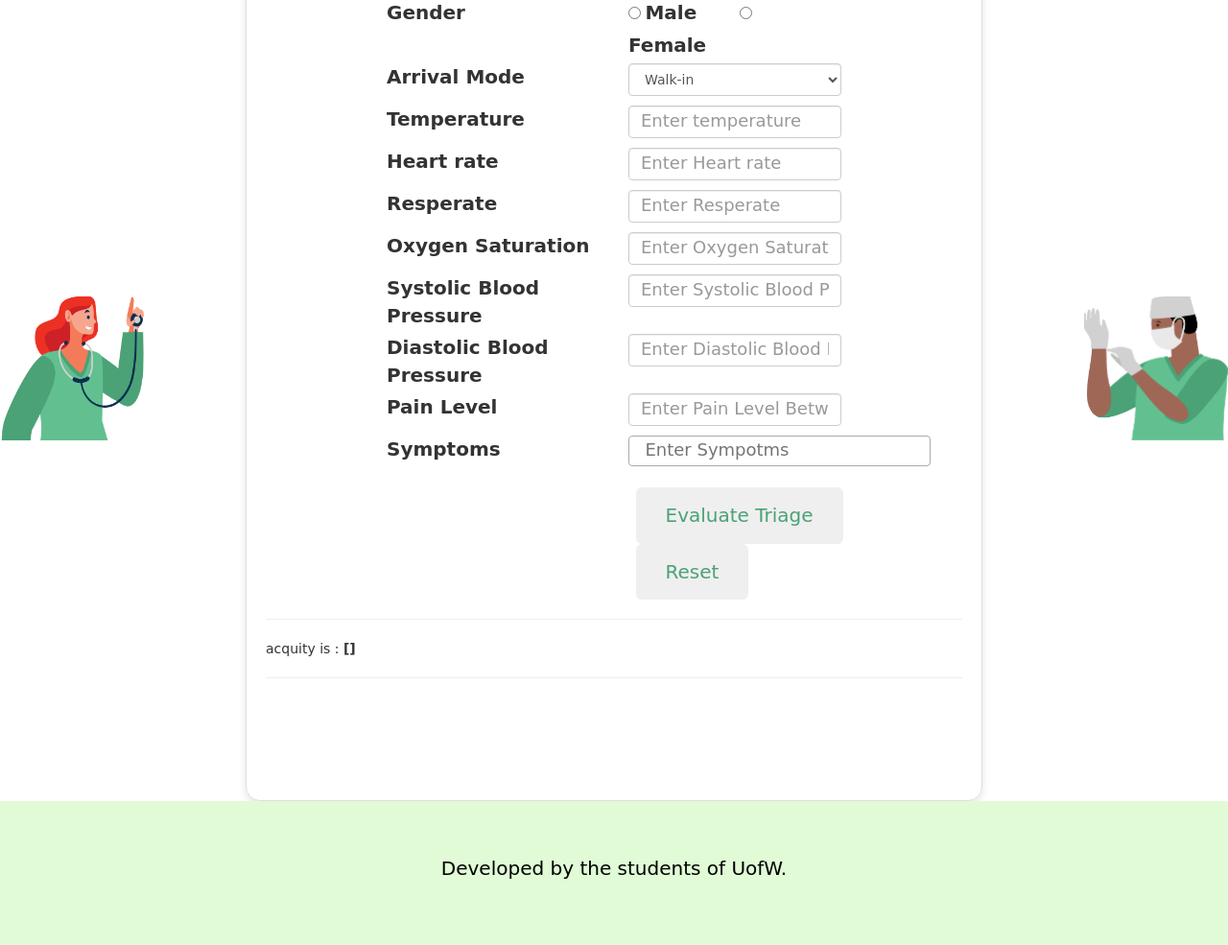
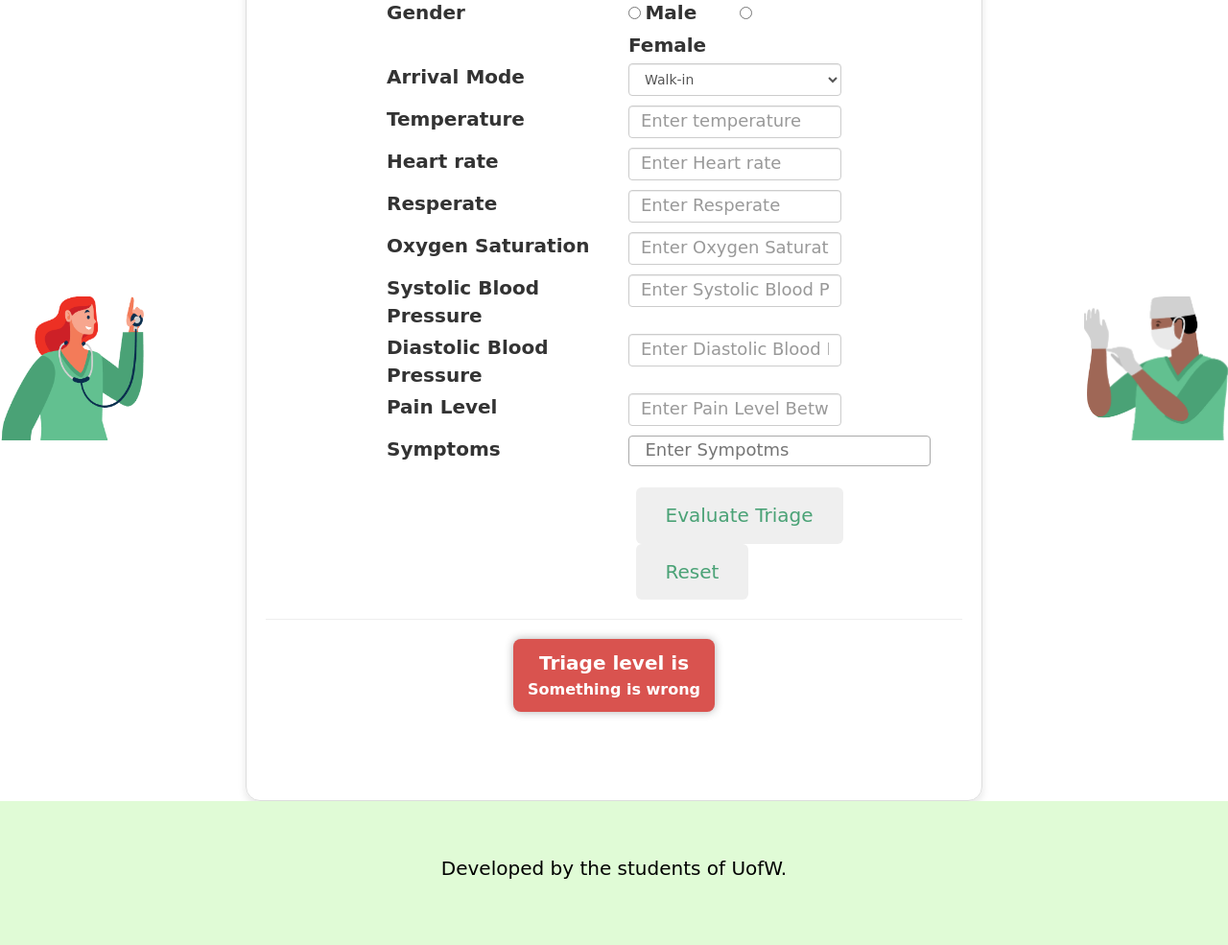
Before and after one commit to harshilparekh-hp/CETAApp, a Flask app: template templates/index.html in a window 1280 px wide. Shown: the part 341-1326 px from the top of the page at 96% size. Run offline with Flask 2, Linux system fonts and the light colour scheme; the template is opened without the code that fills it: most values are stand-ins (such as "Sample title", 1, 10 or a date in 2020); parts of the project's set-up code (start-up, migrations or seed data) failed here and were passed over; some libraries are stand-ins or nearby versions; some web fonts are replaced.

Commit message:
Triage Message Implemented

```diff
--- a/app.py
+++ b/app.py
@@ -94,7 +94,7 @@ def evaluateTriage():
     # Map the index to the actual class label
     predicted_class_label = label_encoder_target.inverse_transform([predicted_class])[0]
 
-    return render_template("index1.html", predicted_acuity = predicted_class_label)
+    return render_template("index.html", predicted_acuity = predicted_class_label)
     # return render_template("index1.html", data=predicted_class_label, data1 = predicted_class, genderVar = genderVar,
     #                        arrivalmodeVar = arrivalmodeVar, painlevelVar = painlevelVar, symptom1 = symptom1,
     #                        symptom2 = symptom2, temperatureVar = temperatureVar, heartrateVar = heartrateVar,
--- a/templates/index.html
+++ b/templates/index.html
@@ -142,6 +142,43 @@
       .form-check-label-spacing {
         margin-right: 40px; /* Adjust the margin-right as needed */
       }
+      .badge-wrap {
+        display: flex;
+        justify-content: center;
+        align-items: center;
+        height: auto;
+        margin: 0;
+        /* background-color: #f5f5f5; */
+      }
+
+      .badge {
+        background-color: #d9534f; /* Bootstrap's danger color for the emergency feel, change as needed */
+        color: #fff;
+        border-radius: 8px;
+        box-shadow: 0 0 10px rgba(0, 0, 0, 0.3);
+        /* max-width: 300px; */
+        padding: 15px;
+        text-align: center;
+      }
+
+      .badge-header {
+        font-size: 20px;
+        font-weight: bold;
+        margin-bottom: 10px;
+      }
+
+      .badge-content {
+        font-size: 16px;
+      }
+
+      .badge p {
+        margin: 5px 0;
+      }
+
+      #conditionalDiv{
+        display: none;
+      }
+
     </style>
 
     <script src="https://ajax.googleapis.com/ajax/libs/jquery/3.7.1/jquery.min.js"></script>
@@ -917,8 +954,6 @@
           "nasal congestion",
         ];
 
-
-
         // Reference to the select element
         var selectElement = $(".js-example-basic-multiple");
 
@@ -989,7 +1024,7 @@
 
       <!-- Horizontal Line after the image -->
       <hr class="footer-image-line" />
-      <form action="/evaluateTriage" method="POST">
+      <form action="/evaluateTriage" method="POST" onsubmit="submitForm(event)" id="triageForm">
         <!-- Gender -->
         <div class="row">
           <div class="col-md-2"></div>
@@ -1195,9 +1230,66 @@
         </div>
 
         <hr />
-        acquity is : <b> {{ predicted_acuity }} </b>
+        <!-- acquity is : <b> {{ predicted_acuity }} </b> -->
 
-        <hr />
+        <div class="row" id="conditionalDiv">
+        {% if predicted_acuity == '1' %}
+          <div class="badge-wrap">
+            <div class="badge">
+              <div class="badge-header">Triage level is <b> {{ predicted_acuity }} - IMMEDIATE </b></div>
+              <div class="badge-content">
+                <p> Patients with life-threatening conditions requiring immediate attention.</p>
+              </div>
+            </div>
+          </div>
+        {% elif predicted_acuity == '2' %}
+          <div class="badge-wrap">
+            <div class="badge" style="color:black;background-color: yellow;">
+              <div class="badge-header">Triage level is <b> {{ predicted_acuity }} - URGENT </b></div>
+              <div class="badge-content">
+                <p>Patients with serious conditions requiring prompt attention but not immediately life-threatening</p>
+              </div>
+            </div>
+          </div>
+        {% elif predicted_acuity == '3' %}
+          <div class="badge-wrap">
+            <div class="badge" style="background-color: green;">
+              <div class="badge-header">Triage level is <b> {{ predicted_acuity }} - DELAYED </b></div>
+              <div class="badge-content">
+                <p>Patients with non-life-threatening injuries or illnesses that can wait for medical attention</p>
+              </div>
+            </div>
+          </div>
+        {% elif predicted_acuity == '4' %}
+          <div class="badge-wrap">
+            <div class="badge" style="background-color: black;">
+              <div class="badge-header">Triage level is <b> {{ predicted_acuity }} - MINOR </b></div>
+              <div class="badge-content">
+                <p>Patients with minor injuries or illnesses, necessitating minimal medical intervention</p>
+              </div>
+            </div>
+          </div>
+        {% elif predicted_acuity == '5' %}
+          <div class="badge-wrap">
+            <div class="badge" style="background-color: grey;">
+              <div class="badge-header">Triage level is <b> {{ predicted_acuity }} - EXPECTANT </b></div>
+              <div class="badge-content">
+                <p>Patients with severe, unsurvivable injuries. Resources are prioritized for those with a better chance of survival</p>
+              </div>
+            </div>
+          </div>
+        {% else %}
+          <div class="badge-wrap">
+            <div class="badge">
+              <div class="badge-header">Triage level is </b></div>
+              <div class="badge-content">
+                Something is wrong
+              </div>
+            </div>
+          </div>
+       {% endif %}
+      </div>
+
         <!-- gender : {{ genderVar }} <br />
         arrival mode : {{ arrivalmodeVar }} <br />
         pain level : {{painlevelVar}} <br />
@@ -1219,11 +1311,21 @@
        data is : <p style="color:green;">{{ predicted_acuity }}</p>
        {% endif %}  -->
 
+
         <script>
           $(document).ready(function () {
             $(".js-example-basic-multiple").select2();
           });
+
+          var predicted_acuity = {{ predicted_acuity }};
+
+          if ( predicted_acuity != null ) {
+            document.getElementById("conditionalDiv").style.display = "block";
+          }
+
+
         </script>
+
       </form>
     </div>
 
```
